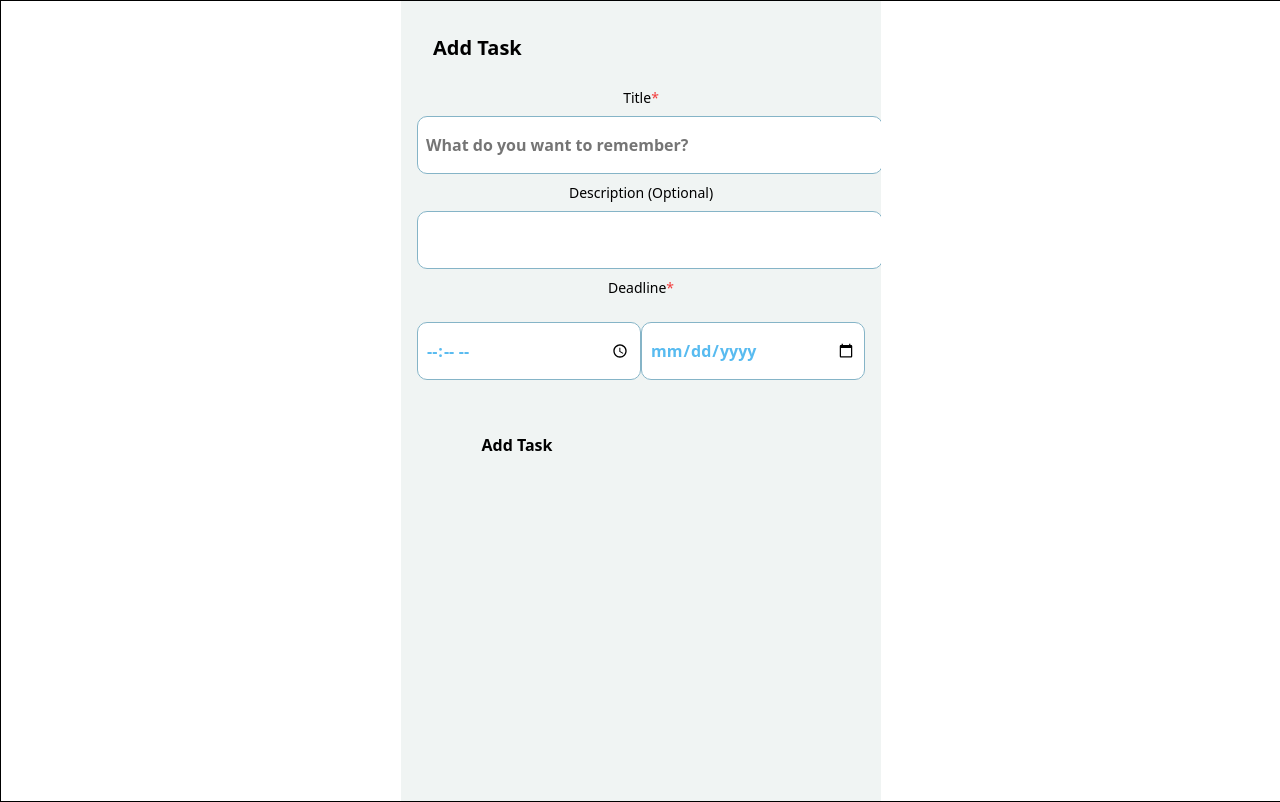
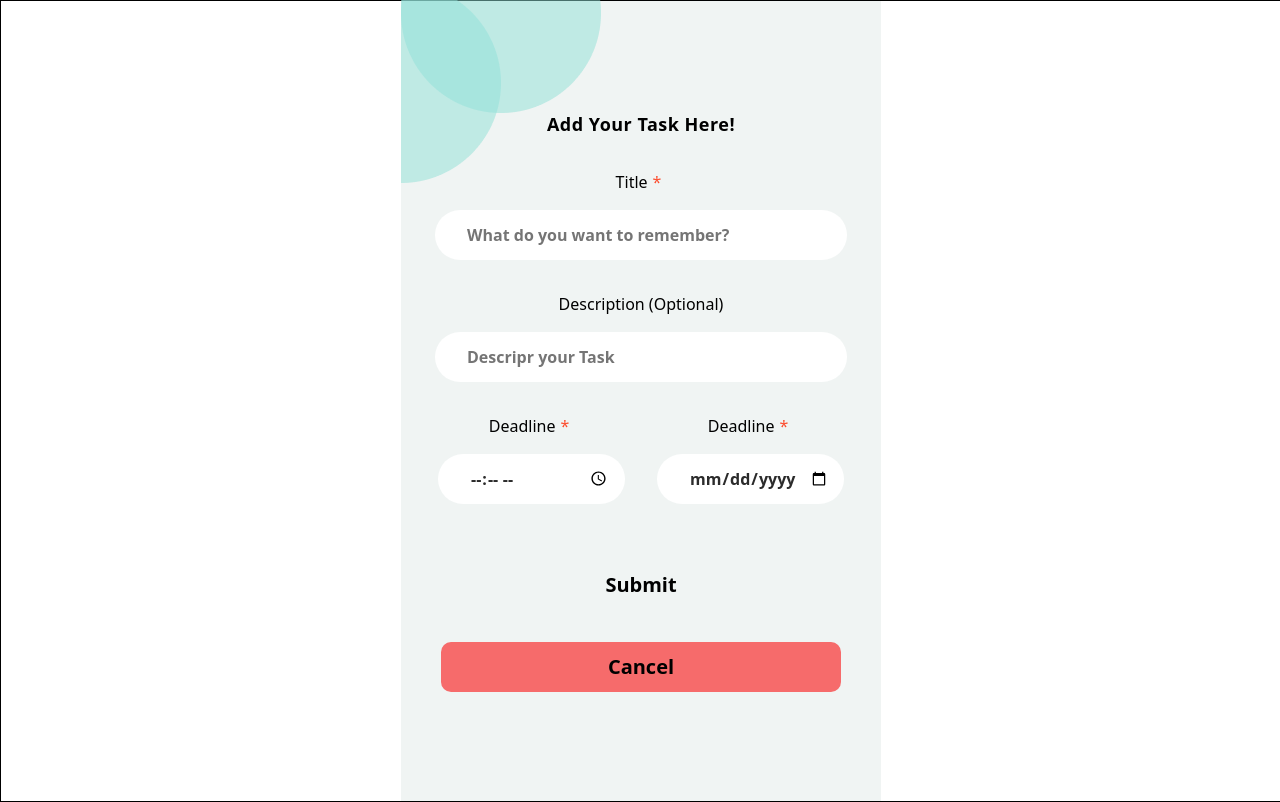
Before and after one commit to Vasanth26102004/DailyDo, a React (Vite) app in the folder frontend/: page /addtask in a window 1280 px wide. Built offline with nearby package versions, Linux system fonts and the light colour scheme.

Commit message:
new files added

```diff
--- a/frontend/src/index.css
+++ b/frontend/src/index.css
@@ -66,7 +66,7 @@ input {
   background: #fff;
   border-radius: 25px;
   font-size: 16px;
-  font-weight: 700;
+  font-weight: 600;
   padding-left: 2rem;
   text-align: left;
 }
--- a/frontend/src/pages/AddTask/AddTask.css
+++ b/frontend/src/pages/AddTask/AddTask.css
@@ -1,122 +1,54 @@
-:root {
-  --primary-color: #58bbf0;
-  --border-color: #85b4c7;
-  --error-color: rgb(243, 59, 59);
-  --font-size-small: 0.875rem; /* 14px */
-  --font-size-medium: 1rem; /* 16px */
-  --font-size-large: 1.25rem; /* 20px */
-}
 
 .addTask-content {
-  height: auto; /* Allow height to adjust based on content */
-  overflow-y: auto; /* Allow scrolling if content exceeds height */
-  padding: 1rem; /* Add padding for better spacing */
-  transition: transform 0.3s ease;
+  height:100vh;
+  display: flex;
+  flex-direction: column;
+  justify-content: center;
+  align-items: center;
 }
-
+.addTask-content .background {
+  position: absolute;
+  top: 0px;
+  transform: translateX(-70%);
+}
 .addTask-header {
-  display: flex;
-  justify-content: space-between;
-  align-items: center;
-  padding: 1rem; /* Increased padding */
-}
-
-.addTask-header h4 {
-  font-size: var(--font-size-large);
-  font-weight: 700;
-}
-
-.addTask-header img {
-  margin-left: auto;
-  max-width: 50px; /* Limit image size */
+  letter-spacing: .5px;
+  font-size: 18px;
+  font-weight: 600;
+  margin: 1rem;
 }
 
 .task-input {
   display: flex;
   flex-direction: column;
-  align-items: stretch; /* Allow inputs to stretch */
+  align-items: center;
 }
 
 .task-input p {
-  margin: 0.5rem 0;
+  margin-top: 1rem;
   font-size: var(--font-size-small);
 }
-
 .task-input p span {
-  color: var(--error-color);
+  margin: 5px;
+  color: rgb(252, 77, 47);
 }
-
 .task-input input {
-  width: 100%;
-  max-width: 100%; /* Full width */
-  height: 40px;
-  padding: 0.5rem; /* Adjust padding */
-  border: 1px solid var(--border-color);
-  border-radius: 10px;
-  outline: none;
-  color: var(--primary-color);
-  font-size: var(--font-size-medium);
-  font-weight: 600;
-  transition: border-color 0.3s ease;
+  margin: 1rem 0;
 }
-
-.task-input input:focus {
-  border-color: var(--primary-color);
-}
-
-#submit-button {
-  margin-top: 1rem;
-  width: 100%;
-  max-width: 200px;
-  font-size: var(--font-size-medium);
-  font-weight: 600;
-  cursor: pointer;
-  transition: background-color 0.3s ease;
-}
-
-#submit-button:hover {
-  background-color: rgba(88, 187, 240, 0.1);
-}
-
-.deadline {
-  width: 100%;
+.task-input .seperate{
   display: flex;
   justify-content: space-between;
-  align-items: center;
-  margin-top: 1rem; /* Add margin for spacing */
+  align-items: stretch;
+  gap: 2rem;
 }
-
 #time,
 #date {
-  width: 48%; /* Use percentage for flexible widths */
+  max-width: 140px;
+  padding-right: 15px;
 }
-
-@media (max-width: 768px) {
-  .addTask-content {
-      transform: scale(0.95);
-  }
-
-  .addTask-header img {
-      max-width: 40px; /* Adjust image size for tablets */
-  }
-
-  .task-input input,
-  #submit-button,
-  .deadline {
-      width: 100%; /* Full width on smaller screens */
-  }
+.task-input button{
+  margin: 1rem 0;
 }
-
-@media (max-width: 480px) {
-  .addTask-content {
-      transform: scale(0.9);
-  }
-
-  .task-input p {
-      font-size: var(--font-size-small); /* Maintain small font size */
-  }
-
-  .addTask-header h4 {
-      font-size: var(--font-size-medium); /* Adjust header size */
-  }
+#cancel-button{
+  background: #f66b6b;
 }
--- a/frontend/src/pages/AddTask/AddTask.jsx
+++ b/frontend/src/pages/AddTask/AddTask.jsx
@@ -1,6 +1,8 @@
 import React, { useContext, useState } from "react";
 import "./AddTask.css";
 import { TaskList } from "../TaskListContext/TaskListContext.jsx";
+import shape from "../../assets/shape-blue.png";
+import { Link } from 'react-router-dom';
 
 const AddTask = () => {
   const { tasks, setTasks } = useContext(TaskList);
@@ -16,7 +18,6 @@ const AddTask = () => {
     setNewTask((prevTask) => Object.assign({}, prevTask, { [name]: value }));
   };
 
-
   const handleSubmit = async (e) => {
     e.preventDefault();
 
@@ -25,14 +26,17 @@ const AddTask = () => {
     };
 
     try {
-      const response = await fetch("https://daily-do-server.vercel.app/task/addtask", {
+      const response = await fetch(
+        "https://daily-do-server.vercel.app/task/addtask",
+        {
           method: "POST",
           headers: {
             "Content-Type": "application/json",
-          "user-id": localStorage.getItem("user-id")
+            "user-id": localStorage.getItem("user-id"),
           },
           body: JSON.stringify(taskWithDateTime),
-      });
+        }
+      );
 
       if (response.ok) {
         const savedTask = await response.json();
@@ -57,9 +61,8 @@ const AddTask = () => {
 
   return (
     <div className="addTask-content">
-      <div className="addTask-header">
-        <h4>Add Task</h4>
-      </div>
+      <img class="background" src={shape} alt=""/>
+      <h4 className="addTask-header">Add Your Task Here!</h4>
       <form className="task-input" onSubmit={handleSubmit}>
         <p>
           Title<span>*</span>
@@ -81,19 +84,27 @@ const AddTask = () => {
           name="description"
           value={newTask.description}
           onChange={changeHandler}
+          placeholder="Descripr your Task"
         />
+        <div className="seperate">
+          <div className="time">
             <p>
               Deadline<span>*</span>
             </p>
-        <div className="deadline">
             <input
               id="time"
               type="time"
               name="time"
               value={newTask.time}
               onChange={changeHandler}
+              placeholder="00:00"
               required
             />
+          </div>
+          <div className="date">
+            <p>
+              Deadline<span>*</span>
+            </p>
             <input
               id="date"
               type="date"
@@ -103,10 +114,16 @@ const AddTask = () => {
               required
             />
           </div>
+        </div>
         <br />
         <button id="submit-button" type="submit">
-          Add Task
+          Submit
         </button>
+        <Link to="/dashboard">
+        <button id="cancel-button" type="cancel">
+          Cancel
+        </button>
+        </Link>
       </form>
     </div>
   );
--- a/frontend/src/pages/Dashboard/Dashboard.css
+++ b/frontend/src/pages/Dashboard/Dashboard.css
@@ -6,7 +6,7 @@
 }
 .background {
   position: absolute;
-  transform: translateX(-58%);
+  transform: translateX(-70%);
 }
 .dashboard-header {
   width: 100%;
@@ -125,4 +125,3 @@
   border: 2px solid #8d8d8db2;
   border-radius:10px;
 }
-cd fronte
--- a/frontend/src/pages/Dashboard/Dashboard.jsx
+++ b/frontend/src/pages/Dashboard/Dashboard.jsx
@@ -6,6 +6,7 @@ import clock from "../../assets/clock.png";
 import plus from "../../assets/plus.png";
 import "./Dashboard.css";
 import dolist from "../../SambleList/todol.js";
+import { Link } from 'react-router-dom';
 
 const Dashboard = () => {
   const [tasks, setTasks] = useState([]);
@@ -216,14 +217,14 @@ const Dashboard = () => {
   };
   const timetone = () => {
     const time = new Date().split();
-    if(time>4 && time<=10){
+    if (time > 4 && time <= 10) {
       return "Good Morning";
-    }else if(time>10 && time<=2){
+    } else if (time > 10 && time <= 2) {
       return "Good Afternoon";
-    }else if(time>2 && time<=6){
+    } else if (time > 2 && time <= 6) {
       return "Good Evening";
-    }else{
-      return "Good Night"
+    } else {
+      return "Good Night";
     }
   };
 
@@ -251,14 +252,16 @@ const Dashboard = () => {
       {/*SECTION FOR CLOCK*/}
       <div className="section">
         <p className="time-tone">Good Morning</p>
-        <img className="clock" width="100px" src={clock} alt=""/>
+        <img className="clock" width="100px" src={clock} alt="" />
       </div>
 
       {/*SECTION FOR TASK CONTENT*/}
       <div className="container">
         <div className="tasks-addtask">
           <h5>Task List</h5>
-        <img width="35px" src={plus} alt=""/>
+          <Link to="/addtask">
+            <img width="35px" src={plus} alt="" />
+          </Link>
         </div>
         {/*SECTION FOR PROGRESS BAR*/}
         <div className="progress progress-moved">
--- a/frontend/src/pages/Home/Home.css
+++ b/frontend/src/pages/Home/Home.css
@@ -8,7 +8,7 @@
 .home-container .background {
   position: absolute;
   top: 0px;
-  transform: translateX(-60%);
+  transform: translateX(-70%);
 }
 .home-container #img{
   margin-top: 5rem;
--- a/frontend/src/pages/Profile/Profile.css
+++ b/frontend/src/pages/Profile/Profile.css
@@ -9,7 +9,7 @@
 .profile-container .background {
   position: absolute;
   top: 0px;
-  transform: translateX(-60%);
+  transform: translateX(-70%);
 }
 .profile-container p{
   letter-spacing: .5px;
```
Lines whose indentation alone changed are shown as unchanged.
